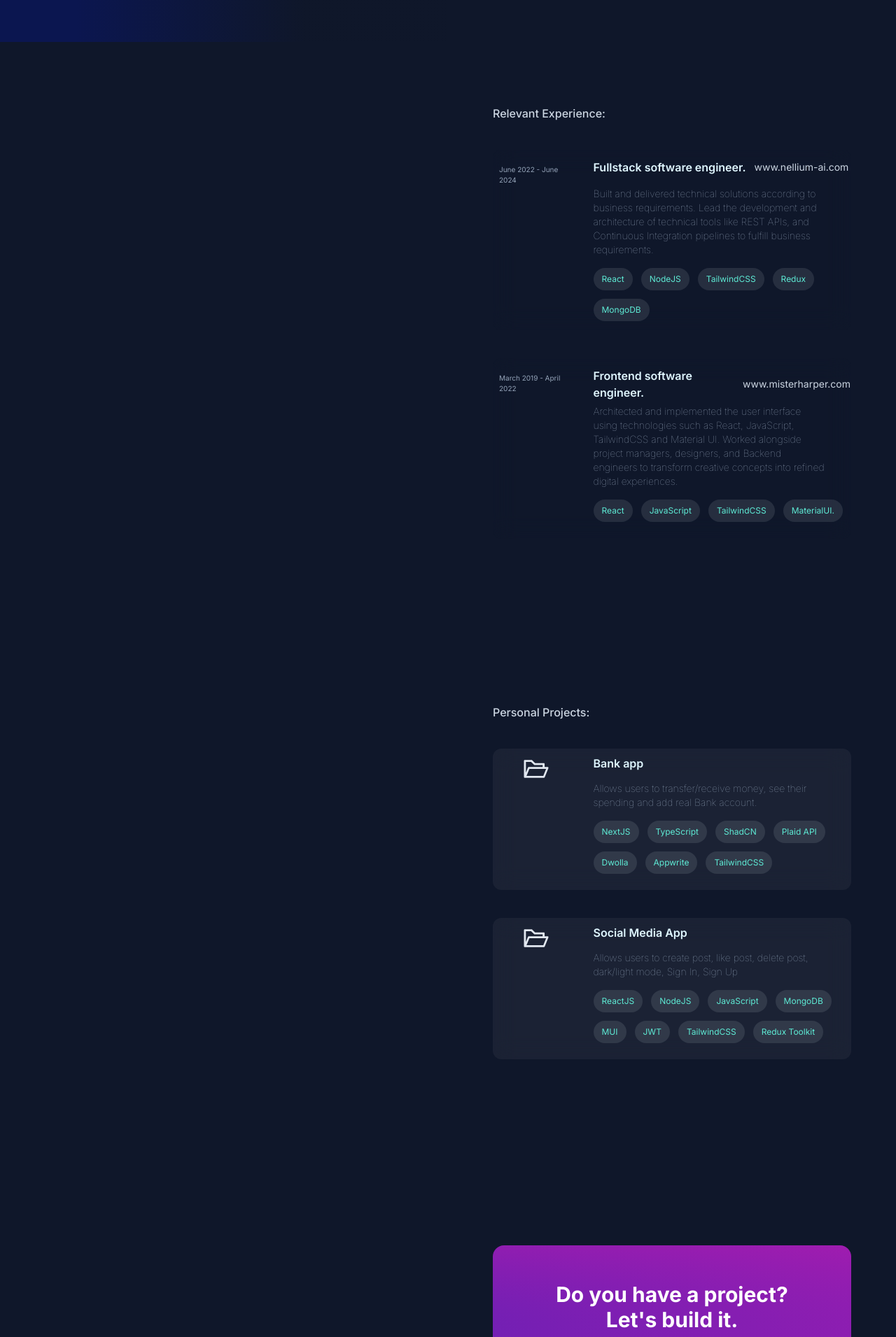
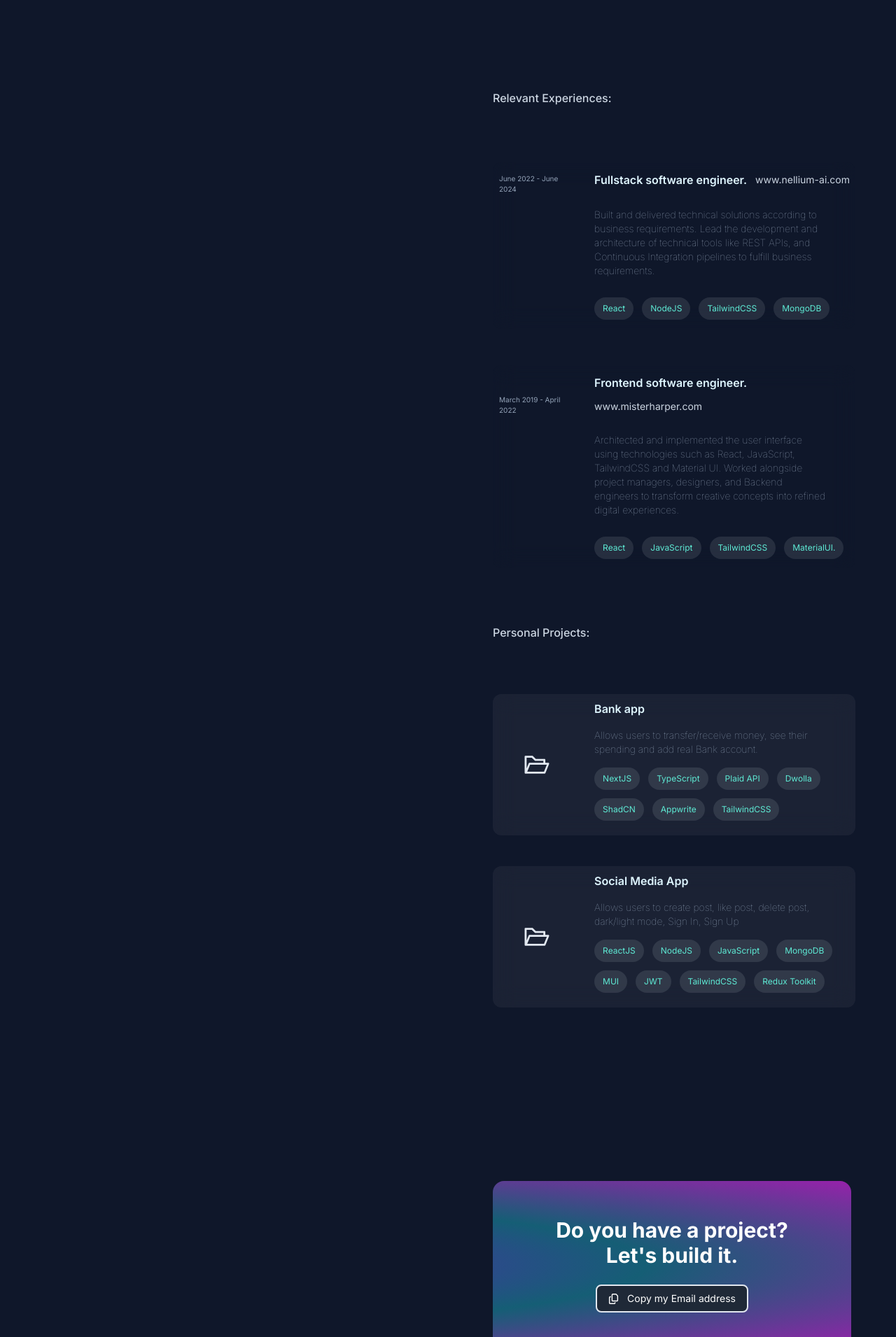
Before and after one commit to Sergyoubi/Portfolio, a Next.js app: page / in a window 1280 px wide. Shown: the part 740-2651 px from the top of the page at 70% size. Built offline with nearby package versions, Linux system fonts and the light colour scheme.

Commit message:
implement mobile responsiveness

```diff
--- a/app/(root)/page.tsx
+++ b/app/(root)/page.tsx
@@ -1,9 +1,17 @@
-import Content from "@/components/Content";
+import About from "@/components/About";
+import Experience from "@/components/Experience";
+import Footer from "@/components/Footer";
+import Intro from "@/components/Intro";
+import Projects from "@/components/Projects";
 
 const Home = () => {
   return (
     <main className="w-screen h-screen bg-slate-900">
-      <Content />
+      <About />
+      <Intro />
+      <Experience />
+      <Projects />
+      <Footer />
     </main>
   );
 };
--- a/app/globals.css
+++ b/app/globals.css
@@ -32,7 +32,7 @@
 }
 
 .purple-gradient {
-  @apply bg-[radial-gradient(ellipse_at_left,_var(--tw-gradient-stops))] from-violet-800 to-fuchsia-700 animate-gradient-xy;
+  @apply bg-[radial-gradient(ellipse_at_left,_var(--tw-gradient-stops))] from-violet-800 via-cyan-800 to-fuchsia-700 animate-gradient-xy;
 }
 
 .black-gradient {
--- a/components/About.tsx
+++ b/components/About.tsx
@@ -3,8 +3,8 @@ import { AiFillGithub, AiFillLinkedin } from "react-icons/ai";
 
 const About = () => {
   return (
-    <div className="w-[50%] h-full fixed black-gradient flex-center">
-      <div className="w-[60%] h-[70%] flex flex-col justify-start items-start gap-6">
+    <div className="w-full h-[80%] lg:w-[50%] lg:h-full relative lg:fixed bg-slate-900 lg:black-gradient flex-center">
+      <div className="w-[80%] lg:w-[60%] h-[70%] flex flex-col justify-start items-start gap-6">
         <p className="text-[#DFF6FF] font-bold text-6xl tracking-wide">
           Ethan Sergy
         </p>
--- a/components/Content.tsx
+++ /dev/null
@@ -1,19 +0,0 @@
-import About from "./About";
-import Experience from "./Experience";
-import Footer from "./Footer";
-import Intro from "./Intro";
-import Projects from "./Projects";
-
-const Content = () => {
-  return (
-    <div className="w-screen h-screen bg-slate-900">
-      <About />
-      <Intro />
-      <Experience />
-      <Projects />
-      <Footer />
-    </div>
-  );
-};
-
-export default Content;
--- a/components/Experience.tsx
+++ b/components/Experience.tsx
@@ -3,19 +3,26 @@ import JobDescription from "./JobDescription";
 
 const Experience = () => {
   return (
-    <section className="w-full h-full bg-slate-900 flex justify-end items-center">
-      <div className="w-[50%] h-full flex flex-col bg-slate-900 justify-center items-center gap-10">
-        <div className="w-[80%] flex justify-start items-center">
+    <>
+      <section className="w-full h-[20%] bg-slate-900 flex justify-center lg:justify-end items-center">
+        <div className="w-[80%] lg:w-[45%] h-full flex justify-start items-center">
           <p className="text-slate-300 text-base font-medium">
-            Relevant Experience:
+            Relevant Experiences:
           </p>
         </div>
-        {experiences.map((exp, index) => (
-          <JobDescription key={index} {...exp} />
-        ))}
-      </div>
-    </section>
+      </section>
+      <section className="w-full bg-slate-900 flex justify-center lg:justify-end items-center">
+        <div className="w-full lg:w-[45%] flex flex-col justify-center items-center lg:items-start gap-7">
+          {experiences.map((exp, index) => (
+            <JobDescription key={index} {...exp} />
+          ))}
+        </div>
+      </section>
+    </>
   );
 };
 
 export default Experience;
+/*
+    h-[125%] lg:h-full
+    */
--- a/components/Footer.tsx
+++ b/components/Footer.tsx
@@ -24,10 +24,10 @@ const Footer = () => {
   };
 
   return (
-    <footer className="w-full h-[100%] bg-slate-900 flex justify-end items-center">
-      <section className="w-[50%] h-full flex flex-col justify-around items-center">
-        <div className="w-[80%] h-[30%] purple-gradient rounded-2xl flex-center flex-col gap-6">
-          <p className="w-[80%] text-center text-white text-3xl font-bold">
+    <footer className="w-full h-[100%] bg-slate-900 flex justify-center lg:justify-end items-center">
+      <section className="w-full lg:w-[50%] h-full flex flex-col justify-around items-center">
+        <div className="w-[80%] h-[40%] lg:h-[30%] purple-gradient rounded-2xl flex-center flex-col gap-6 relative lg:top-[15%]">
+          <p className="w-[95%] lg:w-[80%] text-center text-white text-2xl lg:text-3xl font-bold">
             Do you have a project? <br /> Let's build it.
           </p>
           <button
--- a/components/Intro.tsx
+++ b/components/Intro.tsx
@@ -2,9 +2,9 @@ import Link from "next/link";
 
 const Intro = () => {
   return (
-    <section className="w-full h-full bg-slate-900 flex justify-end items-center">
-      <div className="w-[50%] h-[68%] flex flex-col justify-start items-center gap-5">
-        <div className="w-[80%] h-[50%] flex flex-col gap-7">
+    <section className="w-full h-full bg-slate-900 flex justify-center lg:justify-end items-center">
+      <div className="w-[80%] h-[70%] lg:w-[50%] lg:h-[68%] flex flex-col justify-between lg:justify-start items-center gap-5">
+        <div className="w-full h-[80%] lg:w-[80%] lg:h-[50%] flex flex-col gap-7">
           <p className="text-lg font-light hover:font-semibold text-slate-400 tracking-wide leading-relaxed">
             My expertise lies in crafting robust and dynamic web applications
             that not only meet functional requirements but also delight users
--- a/components/JobDescription.tsx
+++ b/components/JobDescription.tsx
@@ -8,19 +8,26 @@ const JobDescription = ({
   tech,
 }: ExperienceProps) => {
   return (
-    <Link
-      target="_blank"
-      rel="noreferrer"
-      href={`https://${company}`}
-      className="w-[80%] flex-center glassmorphisme"
-    >
-      <div className="w-[25%] h-full">
-        <p className="text-[10px] text-slate-400 mt-5 mx-2">{date}</p>
+    <section className="w-[95%] lg:w-[90%] flex-center glassmorphisme my-3">
+      <div className="w-[25%] h-full hidden lg:flex justify-center items-start">
+        <div className="w-full h-[20%]flex-center">
+          <p className="text-[10px] text-slate-400 mx-2 mb-[142%]">{date}</p>
+        </div>
       </div>
-      <div className="w-[75%] h-full flex flex-col justify-center items-start gap-4">
-        <div className="w-full h-[10%] flex justify-start items-center gap-3 mt-3">
-          <p className="text-[#DFF6FF] text-base font-semibold">{title}</p>
-          <p className="text-slate-300 text-sm font-normal">{company}</p>
+      <div className="w-[75%] h-[80%] flex flex-col justify-center items-start gap-7">
+        <div className="w-full flex justify-start items-center flex-wrap gap-3 mt-3">
+          <p className="text-[#DFF6FF] text-sm lg:text-base font-semibold">
+            {title}
+          </p>
+          <Link
+            target="_blank"
+            rel="noreferrer"
+            href={`https://${company}`}
+            className="text-slate-300 text-xs lg:text-sm font-normal hover:text-cyan-300"
+          >
+            {company}
+          </Link>
+          <p className="text-[10px] text-slate-400 lg:hidden">({date})</p>
         </div>
         <article className="w-[90%] text-slate-400 text-sm font-thin">
           {jobDescription}
@@ -36,7 +43,7 @@ const JobDescription = ({
           ))}
         </div>
       </div>
-    </Link>
+    </section>
   );
 };
 
--- a/components/ProjectList.tsx
+++ b/components/ProjectList.tsx
@@ -3,20 +3,19 @@ import { AiOutlineFolderOpen } from "react-icons/ai";
 
 const ProjectList = ({ url, title, description, tech }: ProjectProps) => {
   return (
-    <>
     <Link
       target="_blank"
       rel="noreferrer"
       href={url}
-        className="w-[80%] flex-center project group"
+      className="w-[95%] lg:w-[90%] flex-center project group my-2"
     >
-        <div className="w-[25%] h-full flex justify-center items-start">
+      <div className="w-[25%] hidden lg:flex justify-center items-center">
         <AiOutlineFolderOpen
           size={40}
-            className="text-slate-200 group-hover:text-cyan-300 mt-2"
+          className="text-slate-200 group-hover:text-cyan-300"
         />
       </div>
-        <div className="w-[75%] h-full flex flex-col justify-center items-start gap-4 my-2">
+      <div className="w-[75%] flex flex-col justify-center items-start gap-4 my-2">
         <div className="w-full h-[10%] flex justify-start items-center gap-3">
           <p className="text-[#DFF6FF] text-base font-semibold">{title}</p>
         </div>
@@ -35,7 +34,6 @@ const ProjectList = ({ url, title, description, tech }: ProjectProps) => {
         </div>
       </div>
     </Link>
-    </>
   );
 };
 
--- a/components/Projects.tsx
+++ b/components/Projects.tsx
@@ -3,18 +3,22 @@ import ProjectList from "./ProjectList";
 
 const Projects = () => {
   return (
-    <section className="w-full h-full bg-slate-900 flex justify-end items-center">
-      <div className="w-[50%] h-full flex flex-col bg-slate-900 justify-center items-center gap-10">
-        <div className="w-[80%] flex justify-start items-center">
+    <>
+      <section className="w-full h-[20%] bg-slate-900 flex justify-center lg:justify-end items-center">
+        <div className="w-[80%] lg:w-[45%] h-full flex justify-start items-center">
           <p className="text-slate-300 text-base font-medium">
             Personal Projects:
           </p>
         </div>
-        {projects.map((project, index) => (
-          <ProjectList key={index} {...project} />
-        ))}
-      </div>
-    </section>
+      </section>
+      <section className="w-full bg-slate-900 flex justify-center lg:justify-end items-center">
+        <div className="w-full lg:w-[45%] flex flex-col justify-center items-center lg:items-start gap-7">
+          {projects.map((project, index) => (
+            <ProjectList key={index} {...project} />
+          ))}
+        </div>
+      </section>
+    </>
   );
 };
 
--- a/constant/constant.ts
+++ b/constant/constant.ts
@@ -5,7 +5,7 @@ export const experiences = [
     company: "www.nellium-ai.com",
     jobDescription:
       "Built and delivered technical solutions according to business requirements. Lead the development and architecture of technical tools like REST APIs, and Continuous Integration pipelines to fulfill business requirements.",
-    tech: ["React", "NodeJS", "TailwindCSS", "Redux", "MongoDB"],
+    tech: ["React", "NodeJS", "TailwindCSS", "MongoDB"],
   },
   {
     date: "March 2019 - April 2022",
@@ -26,9 +26,9 @@ export const projects = [
     tech: [
       "NextJS",
       "TypeScript",
-      "ShadCN",
       "Plaid API",
       "Dwolla",
+      "ShadCN",
       "Appwrite",
       "TailwindCSS",
     ],
```
Lines whose indentation alone changed are shown as unchanged.
